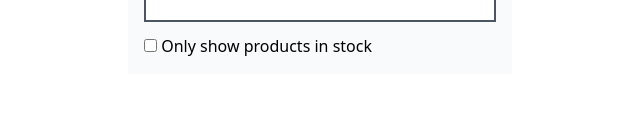
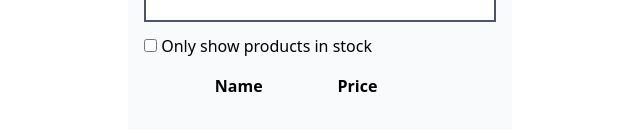
Before and after one commit to nabin-skilluplabs/skillup_labs_fsd_batch_01_2023, a React (Vite) app in the folder react-app/: page /stock in a window 1280 px wide. Shown: the part 166-300 px from the top of the page, without its empty margins (320-960 px from the left). Built offline with nearby package versions, Linux system fonts and the light colour scheme; a web font is replaced by a local one.

Commit message:
Added product table

```diff
--- a/react-app/src/components/FilterableProductTable.jsx
+++ b/react-app/src/components/FilterableProductTable.jsx
@@ -1,9 +1,11 @@
+import ProductTable from "./ProductTable";
 import SearchBar from "./SearchBar";
 
 function FilterableProductTable({productData}) {
     return (
         <div className="w-96 mt-10 bg-gray-50 p-4 place-self-center">
             <SearchBar />
+            <ProductTable />
         </div>
     );
 }
--- /dev/null
+++ b/react-app/src/components/ProductTable.jsx
@@ -0,0 +1,12 @@
+function ProductTable() {
+    return (
+        <table className="w-full my-3">
+            <tr>
+                <th className="p-1">Name</th>
+                <th className="text-left p-1">Price</th>
+            </tr>
+        </table>
+    );
+}
+
+export default ProductTable;
```
